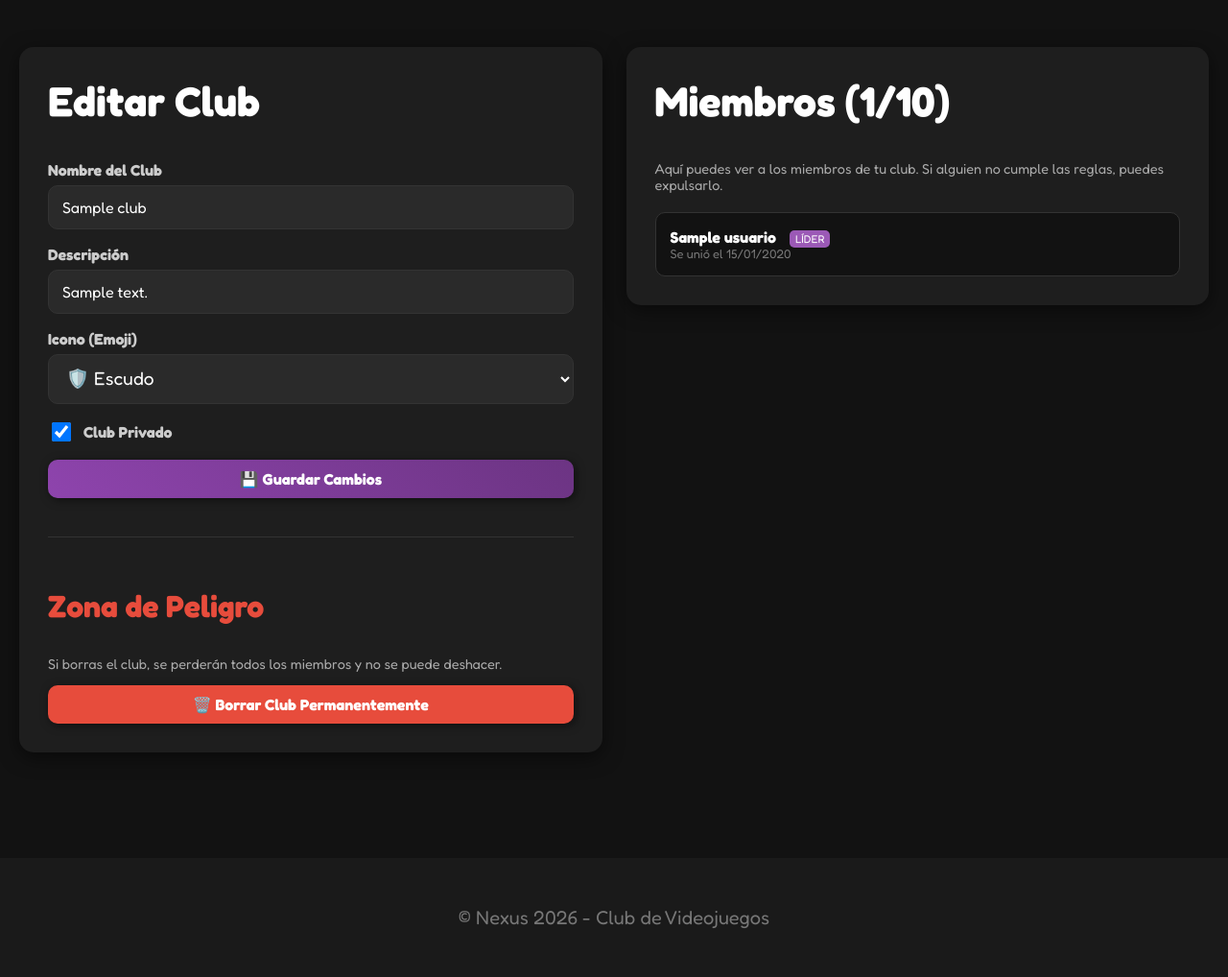
After one commit to SusAlbertX/Nexus, a PHP site: page /mi_club.php in a window 1280 px wide. The commit adds this page. Shown: the part 409-1427 px from the top of the page at 96% size. Run offline with PHP 8.4, Linux system fonts and the light colour scheme; the visitor is signed in with stand-in values (Sample User, id 1); tables that the repository leaves empty or names only in its code hold one stand-in row (values such as "Sample post").

Commit message:
Clubs Update 2

```diff
--- /dev/null
+++ b/src/mi_club.php
@@ -0,0 +1,148 @@
+<?php
+require_once 'config.php';
+
+if (!isset($_SESSION['usuario_id'])) {
+    header("Location: login.php");
+    exit;
+}
+
+$pdo = getPDO();
+$mi_id = $_SESSION['usuario_id'];
+
+$stmt = $pdo->prepare("SELECT * FROM clubs WHERE lider_id = ?");
+$stmt->execute([$mi_id]);
+$club = $stmt->fetch();
+
+if (!$club) {
+    header("Location: clubs.php?err=1&msg=" . urlencode('No eres el líder de ningún club.'));
+    exit;
+}
+
+$stmt = $pdo->prepare("SELECT u.id, u.nombre, m.fecha_union FROM miembros_club m JOIN usuarios u ON m.usuario_id = u.id WHERE m.club_id = ? ORDER BY m.fecha_union ASC");
+$stmt->execute([$club['id']]);
+$miembros = $stmt->fetchAll();
+
+$mensaje = $_GET['msg'] ?? '';
+$error = $_GET['err'] ?? '';
+?>
+<!DOCTYPE html>
+<html lang="es">
+<head>
+    <meta charset="UTF-8">
+    <meta name="viewport" content="width=device-width, initial-scale=1.0">
+    <title>Mi Club - Nexus</title>
+    <link rel="icon" href="icono.png" type="image/png">
+    <link href="https://fonts.googleapis.com/css2?family=Fredoka:wght@300;400;500;600;700&display=swap" rel="stylesheet">
+    <link rel="stylesheet" href="styles.css">
+</head>
+<body>
+<header>
+    <div class="container">
+        <p class="logo" onclick="location.href='index.php'">NEXUS</p>
+        <nav>
+            <a href="index.php">Inicio</a>
+            <a href="torneo.php">Torneos</a>
+            <a href="clubs.php">Clubs</a>
+            <a href="servidores.php">Servidores</a>
+            <a href="soporte.php">Soporte</a>
+            <?php if (isset($_SESSION['usuario_id'])): ?>
+                <div class="user-menu">
+                    <a>👤 <?= e($_SESSION['usuario_nombre']) ?> ▾</a>
+                    <div class="dropdown-content">
+                        <a href="ajustes.php">⚙️ Ajustes de cuenta</a>
+                        <a href="logout.php" class="logout-link">🚪 Cerrar Sesión</a>
+                    </div>
+                </div>
+            <?php endif; ?>
+        </nav>
+    </div>
+</header>
+
+<section class="hero" style="min-height: 20vh;">
+    <h1>⚙️ Panel de Líder: <?= e($club['nombre']) ?></h1>
+    <p>Gestiona tu club y a tus miembros.</p>
+</section>
+
+<section class="container" style="padding: 20px;">
+
+    <?php if ($mensaje): ?><div class="alerta <?= $error ? 'error' : 'ok' ?>"><?= e($mensaje) ?></div><?php endif; ?>
+
+    <div style="display: grid; grid-template-columns: 1fr 1fr; gap: 25px; align-items: start;">
+
+        <div class="panel">
+            <h2 style="margin-top: 0;">Editar Club</h2>
+            <form action="accion_club.php" method="POST">
+                <input type="hidden" name="accion" value="editar">
+                <input type="hidden" name="club_id" value="<?= $club['id'] ?>">
+
+                <div class="form-grupo">
+                    <label>Nombre del Club</label>
+                    <input type="text" name="nombre" value="<?= e($club['nombre']) ?>" required maxlength="50">
+                </div>
+                <div class="form-grupo">
+                    <label>Descripción</label>
+                    <input type="text" name="descripcion" value="<?= e($club['descripcion']) ?>" maxlength="255">
+                </div>
+                <div class="form-grupo">
+                    <label>Icono (Emoji)</label>
+                    <select name="icono" style="font-size: 1.2em;">
+                        <option value="🛡️" <?= $club['icono'] == '🛡️' ? 'selected' : '' ?>>🛡️ Escudo</option>
+                        <option value="🎯" <?= $club['icono'] == '🎯' ? 'selected' : '' ?>>🎯 Diana</option>
+                        <option value="🔥" <?= $club['icono'] == '🔥' ? 'selected' : '' ?>>🔥 Fuego</option>
+                        <option value="👾" <?= $club['icono'] == '👾' ? 'selected' : '' ?>>👾 Alien</option>
+                        <option value="🐺" <?= $club['icono'] == '🐺' ? 'selected' : '' ?>>🐺 Lobo</option>
+                        <option value="👑" <?= $club['icono'] == '👑' ? 'selected' : '' ?>>👑 Corona</option>
+                    </select>
+                </div>
+                <div class="form-grupo" style="flex-direction: row; align-items: center; gap: 10px;">
+                    <input type="checkbox" name="es_privado" id="es_privado" value="1" <?= $club['es_privado'] ? 'checked' : '' ?> style="width: 20px; height: 20px;">
+                    <label for="es_privado" style="margin: 0;">Club Privado</label>
+                </div>
+
+                <button type="submit" class="btn-primario" style="width: 100%;">💾 Guardar Cambios</button>
+            </form>
+
+            <div style="margin-top: 40px; border-top: 1px solid #333; padding-top: 20px;">
+                <h3 style="color: #e74c3c;">Zona de Peligro</h3>
+                <p style="font-size: 0.9em; color: #aaa;">Si borras el club, se perderán todos los miembros y no se puede deshacer.</p>
+                <form action="accion_club.php" method="POST" onsubmit="return confirm('¿Estás completamente seguro de que quieres borrar el club? Esta acción no se puede deshacer.');">
+                    <input type="hidden" name="accion" value="borrar">
+                    <input type="hidden" name="club_id" value="<?= $club['id'] ?>">
+                    <button type="submit" style="width: 100%; background: #e74c3c; border: none;">🗑️ Borrar Club Permanentemente</button>
+                </form>
+            </div>
+        </div>
+
+        <div class="panel">
+            <h2 style="margin-top: 0;">Miembros (<?= count($miembros) ?>/10)</h2>
+            <p style="color: #aaa; font-size: 0.9em;">Aquí puedes ver a los miembros de tu club. Si alguien no cumple las reglas, puedes expulsarlo.</p>
+
+            <div style="display: flex; flex-direction: column; gap: 10px; margin-top: 20px;">
+                <?php foreach ($miembros as $m): ?>
+                    <div style="background: #121212; padding: 15px; border-radius: 10px; border: 1px solid #333; display: flex; justify-content: space-between; align-items: center;">
+                        <div>
+                            <strong style="color: white;"><?= e($m['nombre']) ?></strong>
+                            <?php if ($m['id'] == $club['lider_id']): ?>
+                                <span style="background: #9b59b6; color: white; font-size: 0.7em; padding: 2px 6px; border-radius: 5px; margin-left: 10px;">LÍDER</span>
+                            <?php endif; ?>
+                            <div style="color: #777; font-size: 0.8em;">Se unió el <?= date('d/m/Y', strtotime($m['fecha_union'])) ?></div>
+                        </div>
+
+                        <?php if ($m['id'] != $club['lider_id']): ?>
+                            <form action="accion_club.php" method="POST" onsubmit="return confirm('¿Seguro que quieres expulsar a este miembro?');">
+                                <input type="hidden" name="accion" value="expulsar">
+                                <input type="hidden" name="club_id" value="<?= $club['id'] ?>">
+                                <input type="hidden" name="usuario_id" value="<?= $m['id'] ?>">
+                                <button type="submit" style="background: transparent; color: #e74c3c; border: 1px solid #e74c3c; padding: 5px 10px; font-size: 0.8em; box-shadow: none;">Expulsar</button>
+                            </form>
+                        <?php endif; ?>
+                    </div>
+                <?php endforeach; ?>
+            </div>
+        </div>
+    </div>
+</section>
+
+<footer><div class="container"><p>&copy; Nexus 2026 - Club de Videojuegos</p></div></footer>
+</body>
+</html>
```
Also changed, not shown: src/accion_club.php (+50 -1 lines), src/clubs.php (+13 -2 lines).
